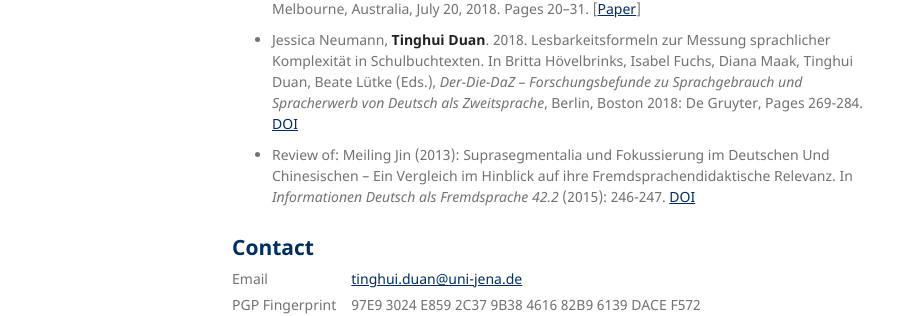
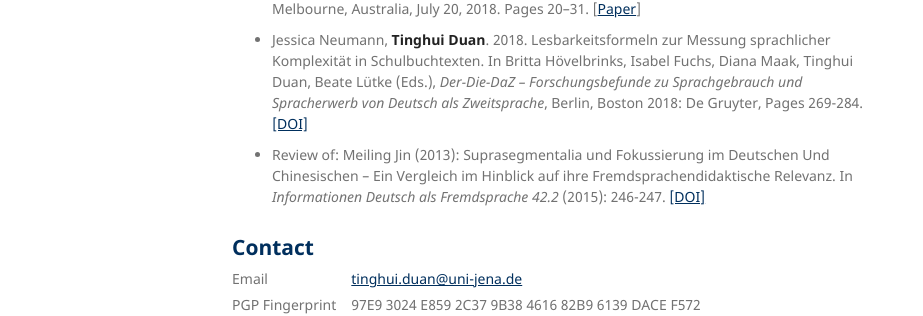
Before and after one commit to JULIELab/JULIELab.github.io, a Jekyll site: the page built from Staff/Duan/index.md, in a window 1280 px wide. Shown: the part 717-1033 px from the top of the page, without its empty margins (178-1101 px from the left). Built offline with Jekyll 4.4.1, drawn with Linux system fonts in a browser that asks for light colours; our own code applies the rules of GitHub Pages for plain Markdown files.

```diff
--- a/Staff/Duan/index.md
+++ b/Staff/Duan/index.md
@@ -24,9 +24,9 @@ layout: staff
 ## Publications
 * Sebastian G.M. Händschke, Sven Buechel, Jan Goldenstein, Philipp Poschmann, **Tinghui Duan**, Peter Walgenbach and Udo Hahn. 2018. A Corpus of Corporate Annual and Social Responsibility Reports: 280 Million Tokens of balanced Organizational Writing. In *ECONLP 2018 — Proceedings of the First Workshop on Economics and Natural Language Processing* @ ACL 2018. Melbourne, Australia, July 20, 2018. Pages 20–31. [[Paper](http://aclweb.org/anthology/W18-3103)]
 
-* Jessica Neumann, **Tinghui Duan**. 2018. Lesbarkeitsformeln zur Messung sprachlicher Komplexität in Schulbuchtexten. In Britta Hövelbrinks, Isabel Fuchs, Diana Maak, Tinghui Duan, Beate Lütke (Eds.), *Der-Die-DaZ – Forschungsbefunde zu Sprachgebrauch und Spracherwerb von Deutsch als Zweitsprache*, Berlin, Boston 2018: De Gruyter, Pages 269-284. [DOI](https://doi.org/10.1515/9783110582819-279)
+* Jessica Neumann, **Tinghui Duan**. 2018. Lesbarkeitsformeln zur Messung sprachlicher Komplexität in Schulbuchtexten. In Britta Hövelbrinks, Isabel Fuchs, Diana Maak, Tinghui Duan, Beate Lütke (Eds.), *Der-Die-DaZ – Forschungsbefunde zu Sprachgebrauch und Spracherwerb von Deutsch als Zweitsprache*, Berlin, Boston 2018: De Gruyter, Pages 269-284. [[DOI]](https://doi.org/10.1515/9783110582819-279)
 
-* Review of: Meiling Jin (2013): Suprasegmentalia und Fokussierung im Deutschen Und Chinesischen – Ein Vergleich im Hinblick auf ihre Fremdsprachendidaktische Relevanz. In *Informationen Deutsch als Fremdsprache 42.2* (2015): 246-247. [DOI](https://doi.org/10.1515/infodaf-2015-2-336)
+* Review of: Meiling Jin (2013): Suprasegmentalia und Fokussierung im Deutschen Und Chinesischen – Ein Vergleich im Hinblick auf ihre Fremdsprachendidaktische Relevanz. In *Informationen Deutsch als Fremdsprache 42.2* (2015): 246-247. [[DOI]](https://doi.org/10.1515/infodaf-2015-2-336)
 
 ## Contact
 
```
